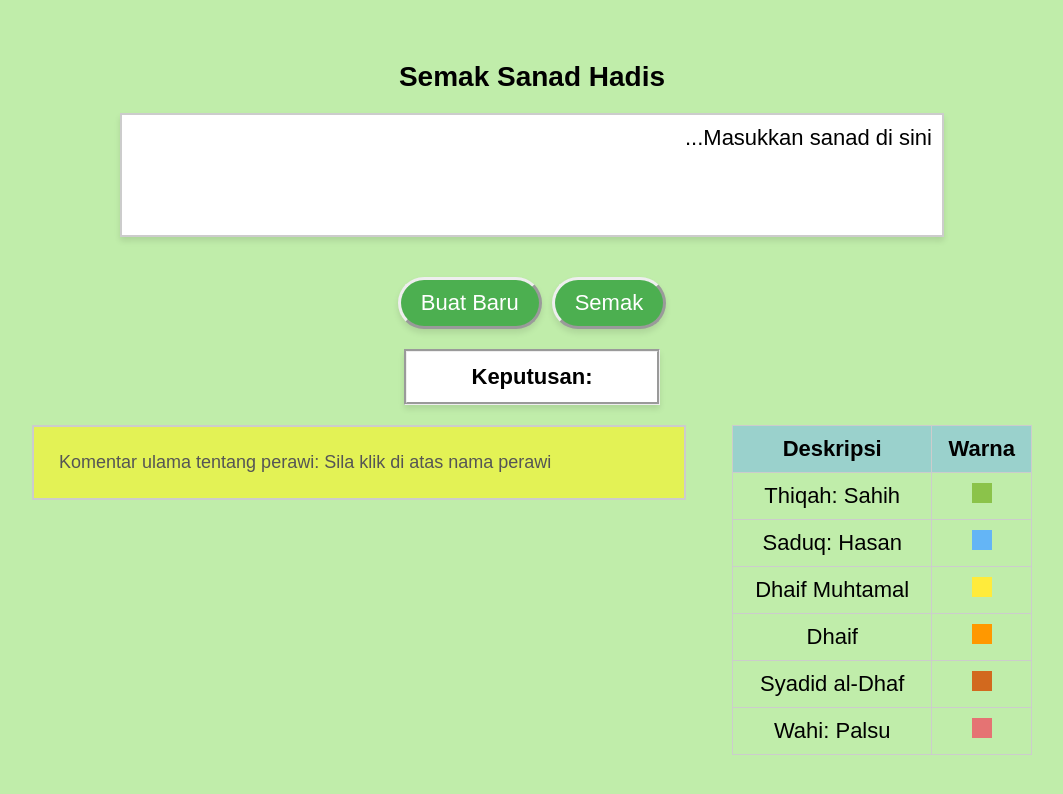
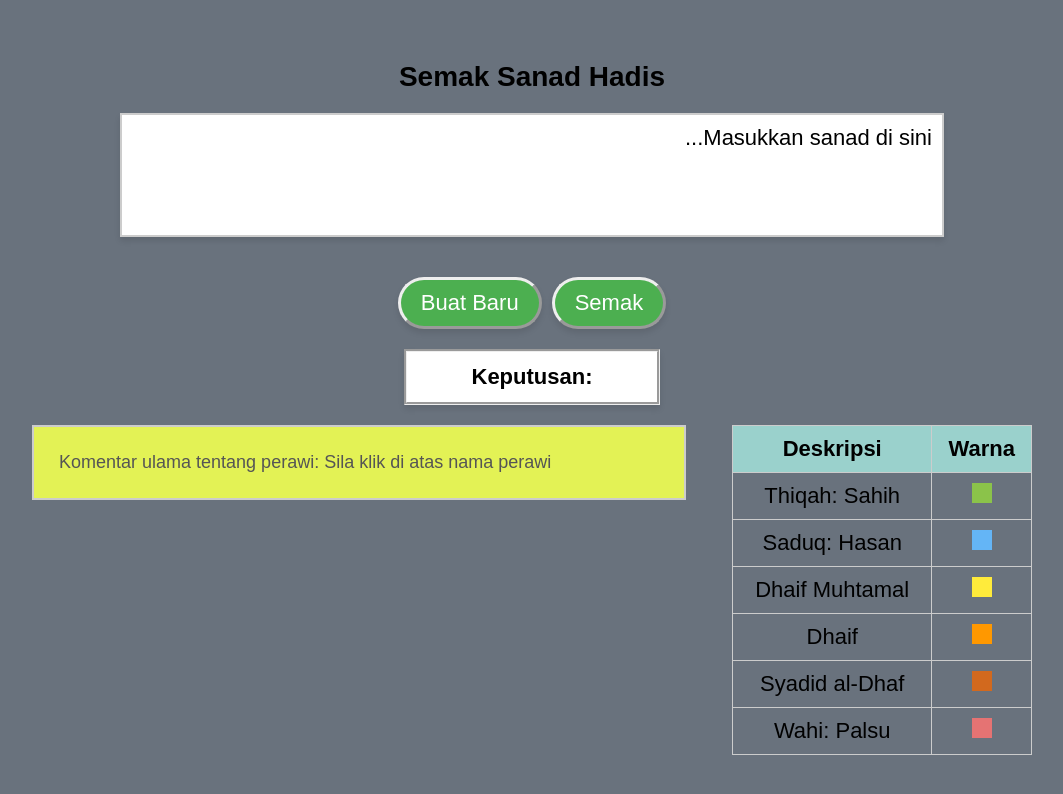
Before and after one commit to hadithgate/semak, a plain HTML site: page index.html in a window 1280 px wide. Shown: the whole page, without its empty margins (108-1171 px from the left). Drawn offline with Linux system fonts and the light colour scheme; a web font is replaced by a local one.

Commit message:
Update styles.css

```diff
--- a/styles.css
+++ b/styles.css
@@ -8,7 +8,7 @@ body {
     justify-content: center;
     align-items: center;
     height: 100vh;
-    background-color: #c0edaa;
+    background-color: #69727d;
 }
 
 .title {
```
